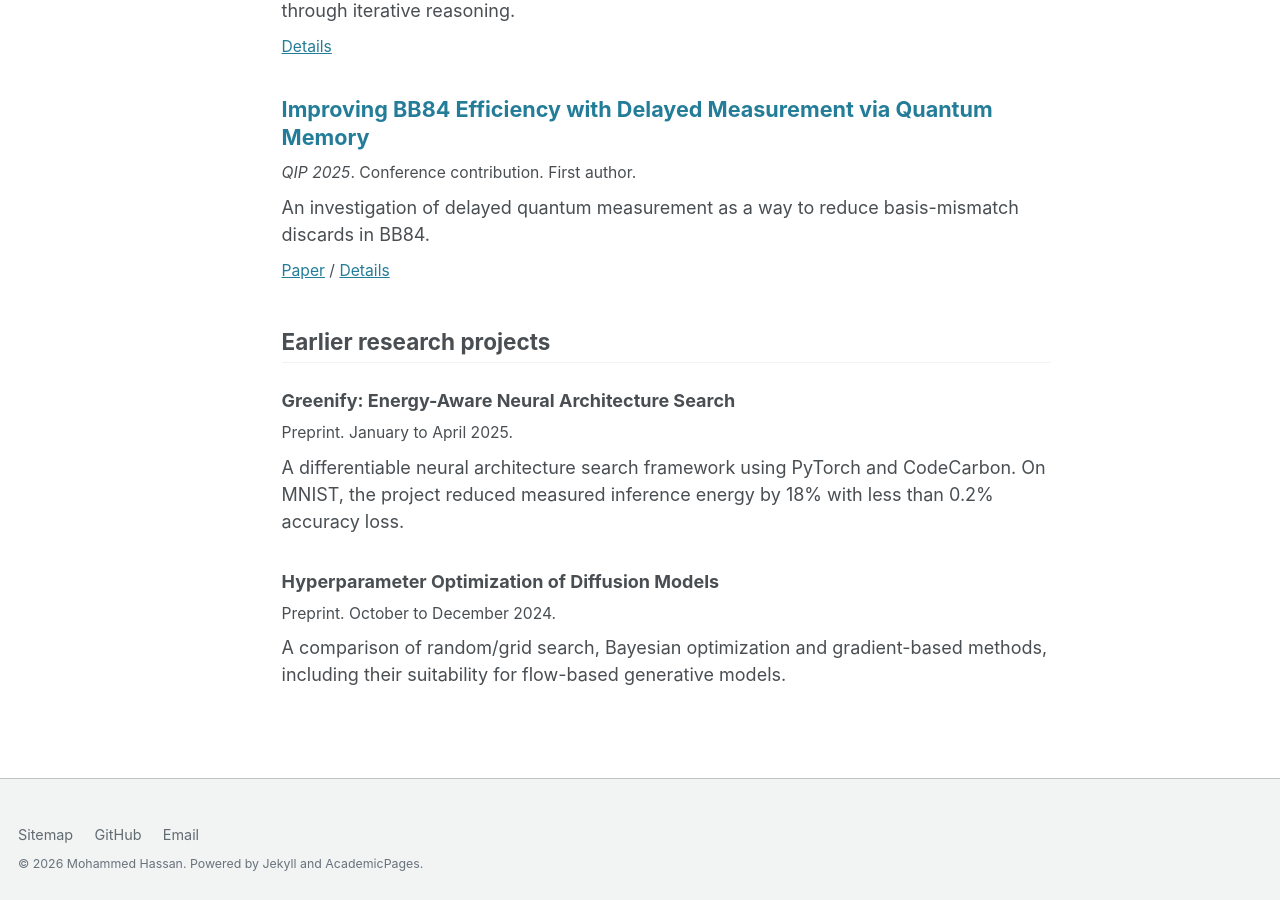
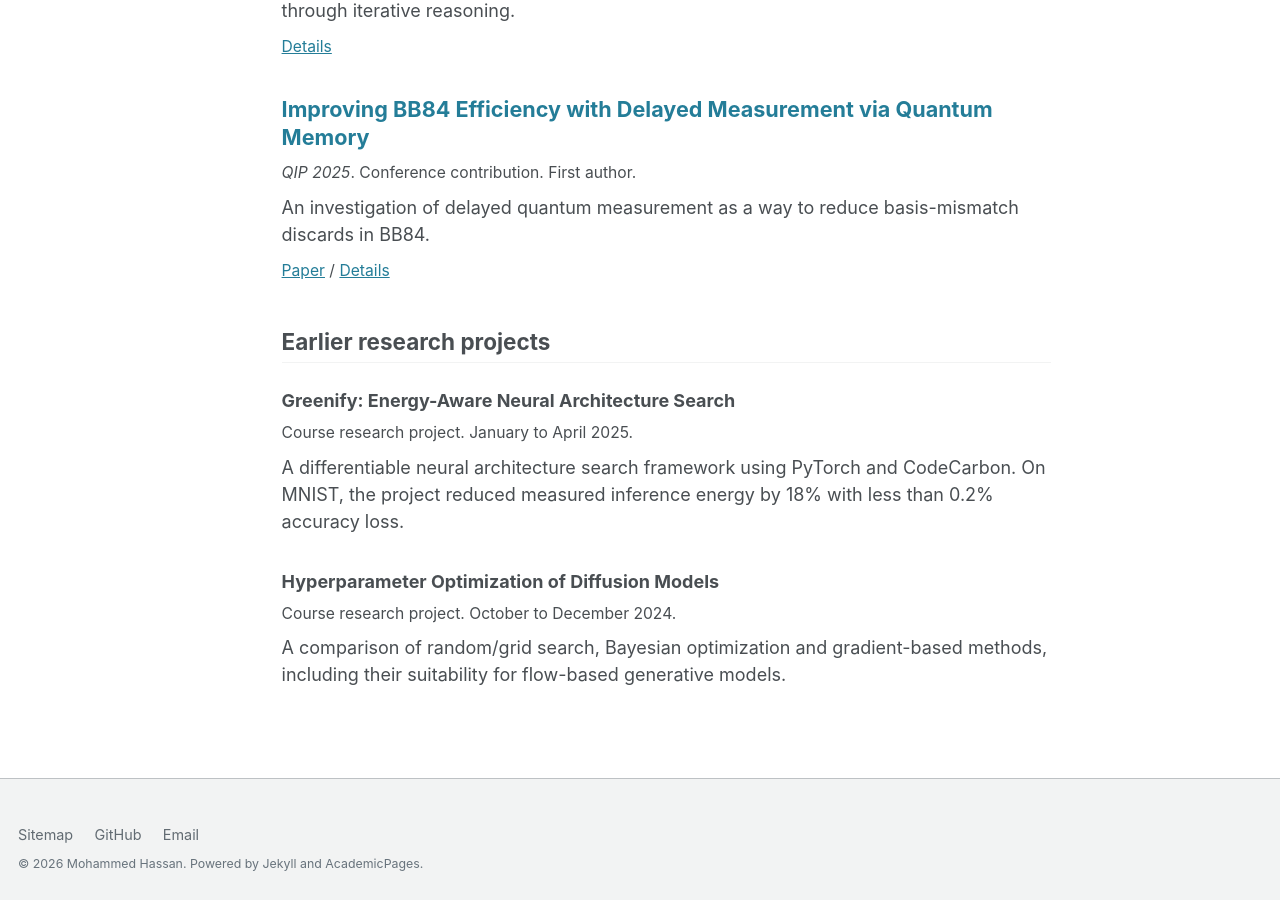
Before and after one commit to midotronn/midotronn.github.io, a Jekyll site: the page built from _pages/publications.html, in a window 1280 px wide and 900 px high, scrolled down 766 px. Built offline with Jekyll 4.4.1, drawn with Linux system fonts in a browser that asks for light colours.

Commit message:
Label coursework projects consistently on the site and CV

```diff
--- a/_data/profile.yml
+++ b/_data/profile.yml
@@ -59,10 +59,10 @@ coursework:
   foundations: Linear Algebra, Probability and Statistics, Algorithms and Complexity, Geometric Foundations of Data Science, Energy Efficient Computing.
 additional_projects:
   - title: "Greenify: Energy-Aware Neural Architecture Search"
-    status: Preprint
+    status: Course research project
     period: January to April 2025
     description: A differentiable neural architecture search framework using PyTorch and CodeCarbon. On MNIST, the project reduced measured inference energy by 18% with less than 0.2% accuracy loss.
   - title: Hyperparameter Optimization of Diffusion Models
-    status: Preprint
+    status: Course research project
     period: October to December 2024
     description: A comparison of random/grid search, Bayesian optimization and gradient-based methods, including their suitability for flow-based generative models.
```
Also changed, not shown: 1 other file.
